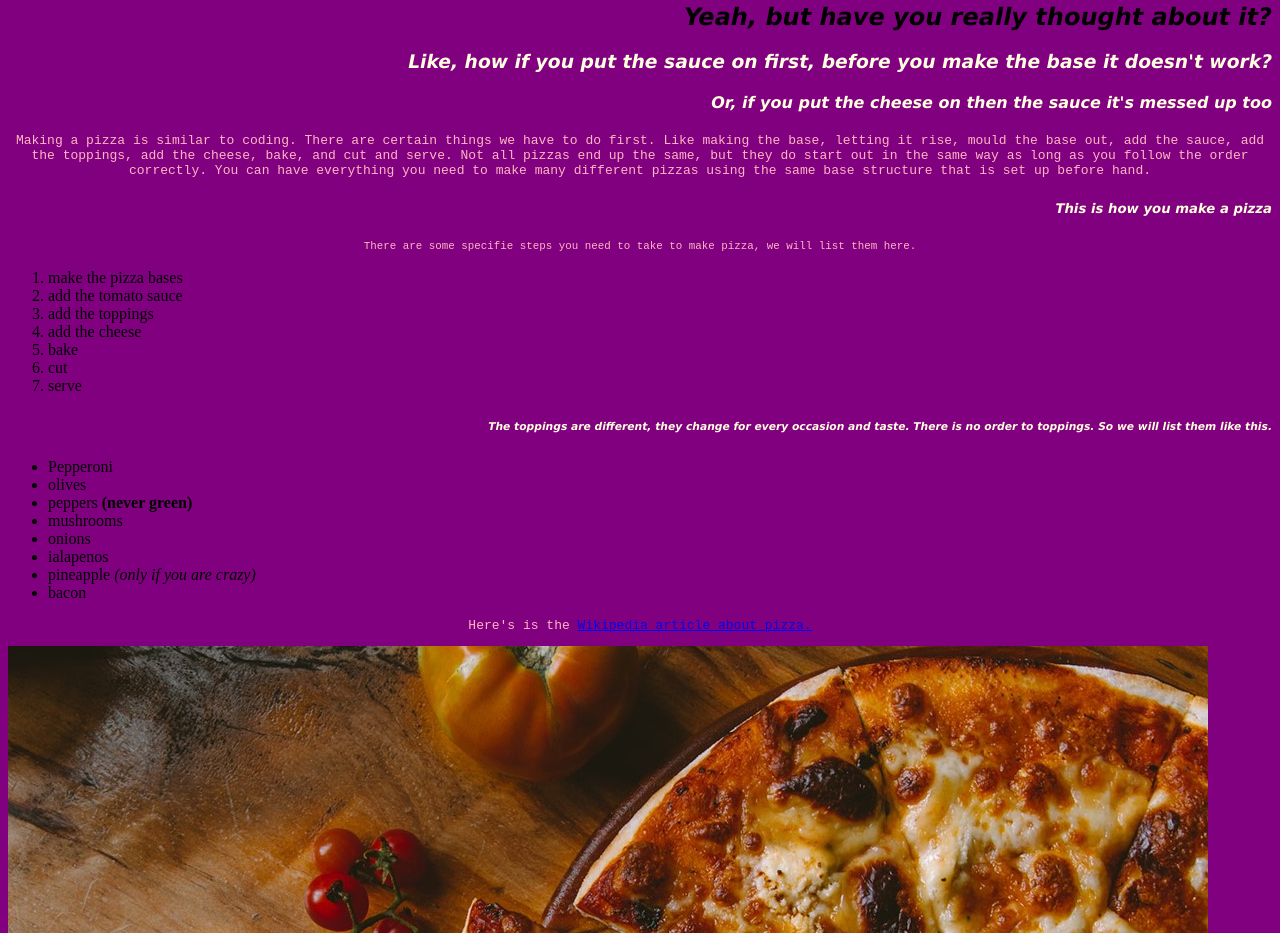
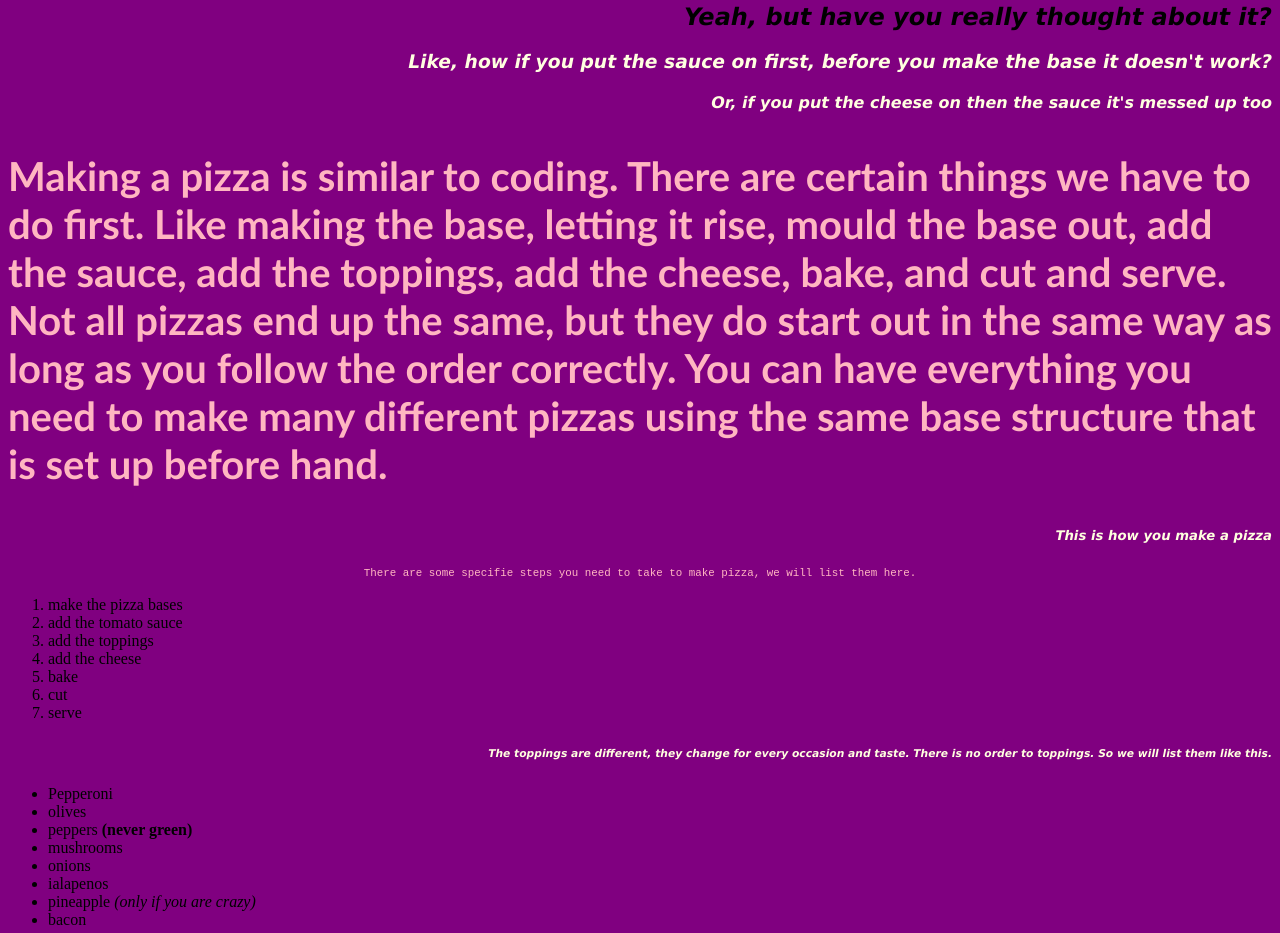
Before and after one commit to gizemnuryavas/GWDS-HTML-CSS, a plain HTML site: page index.html in a window 1280 px wide. Shown: the part 873-1806 px from the top of the page. Drawn offline with Linux system fonts and the light colour scheme.

Commit message:
Update index.html

```diff
--- a/index.html
+++ b/index.html
@@ -16,7 +16,7 @@
      <h4>Or, if you put the cheese on then the sauce it's messed up too</h4>
 
 <!-- Add some copy here -->
-    <p>Making a pizza is similar to coding. There are
+    <p class="special"> Making a pizza is similar to coding. There are
     certain things we have to do first. Like making the base,
     letting it rise, mould the base out, add the sauce, add the
     toppings, add the cheese, bake, and cut and serve. Not all
```
